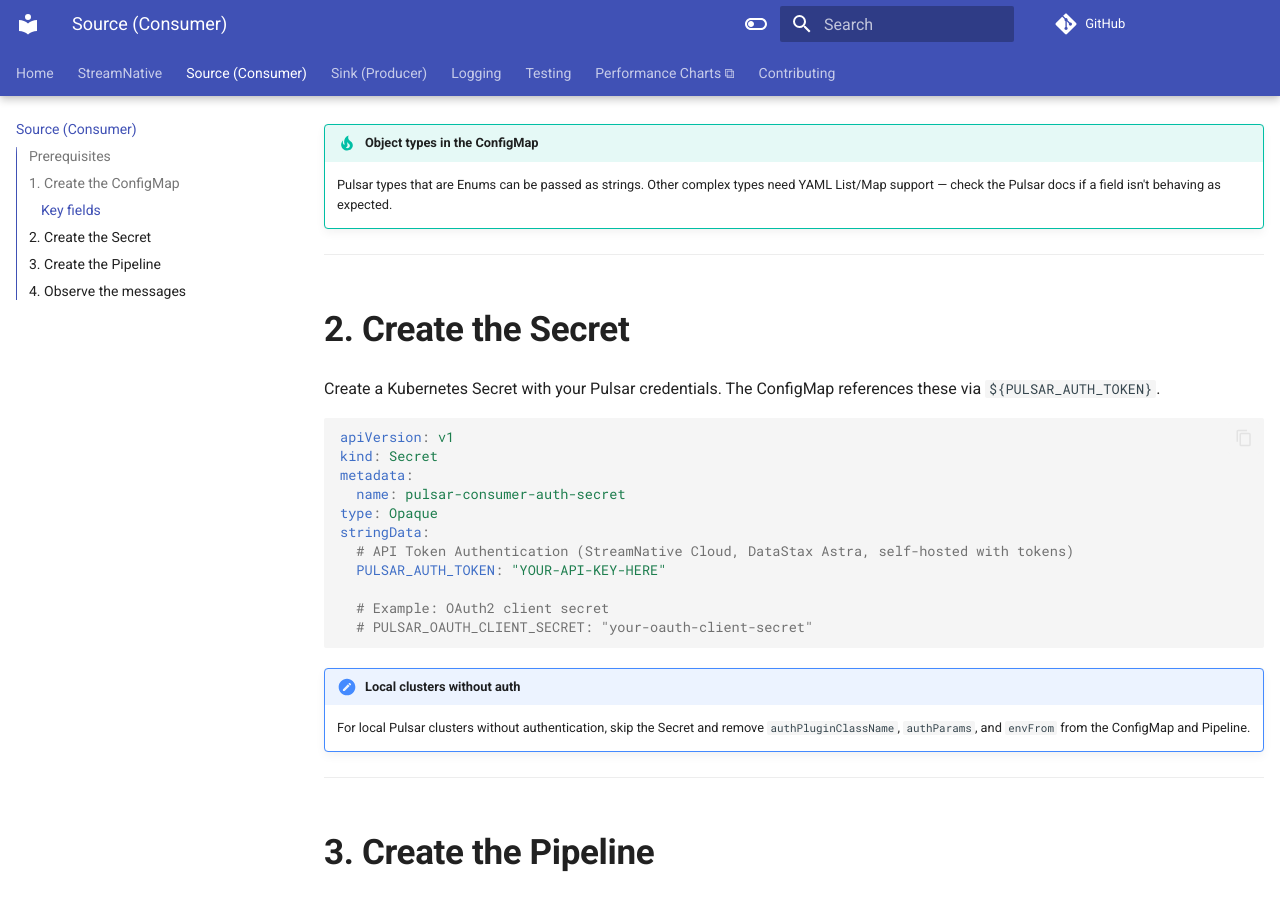
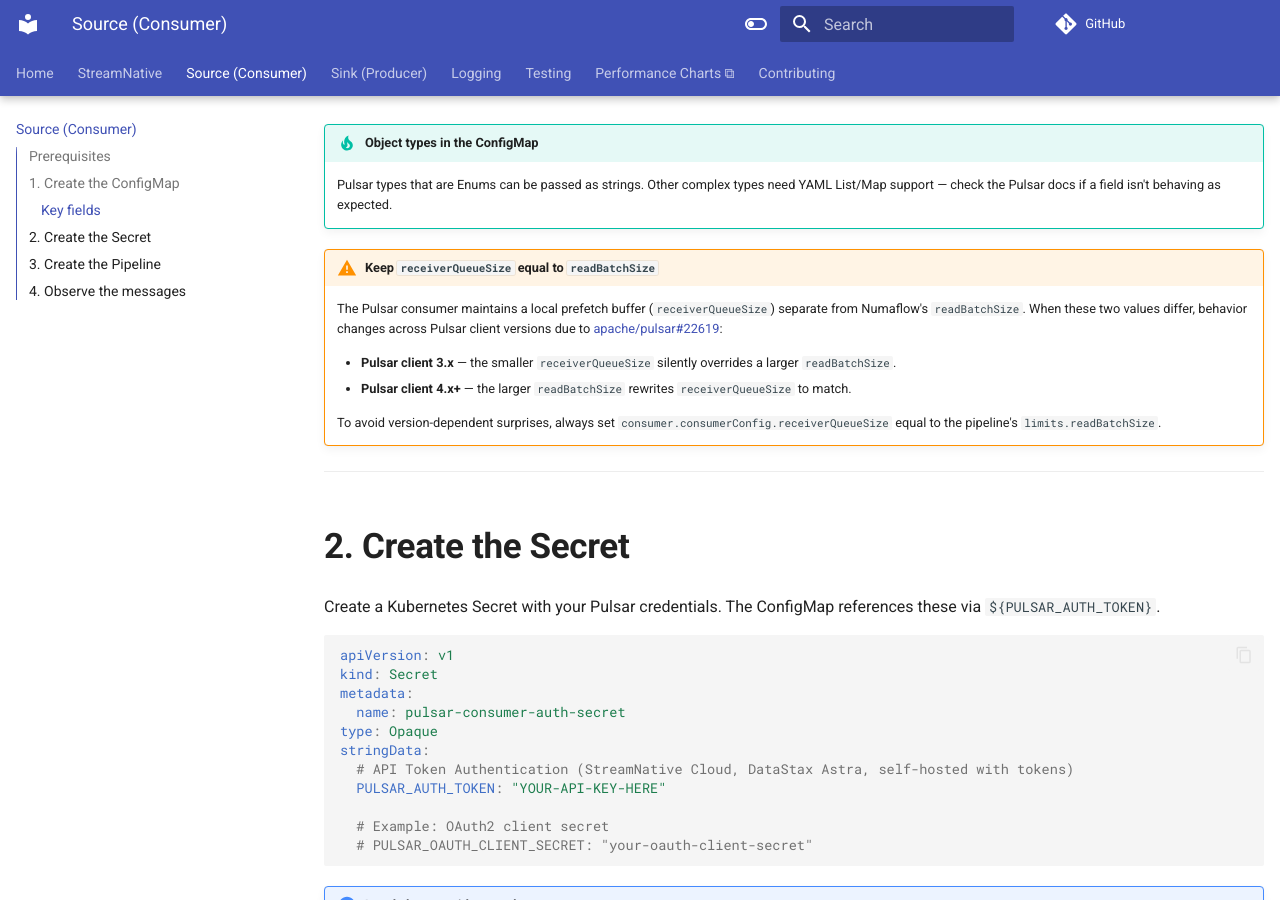
Before and after one commit to numaproj-contrib/apache-pulsar-java, an MkDocs documentation site: the page built from docs/source/byte-array/byte-arr-source.md, in a window 1280 px wide and 900 px high, scrolled down 2048 px. Built offline with MkDocs 1.6.1 and Material for MkDocs 9.7.7, drawn with Linux system fonts in a browser that asks for light colours; comment, search, counter and statistics services are not loaded.

Commit message:
extra note
Signed-off-by: Cece Ma <mayuqing131@gmail.com>

```diff
--- a/docs/source/byte-array/byte-arr-source.md
+++ b/docs/source/byte-array/byte-arr-source.md
@@ -70,6 +70,14 @@ The table below highlights the most common fields. For the full list of accepted
 
 !!! tip "Object types in the ConfigMap"
     Pulsar types that are Enums can be passed as strings. Other complex types need YAML List/Map support — check the Pulsar docs if a field isn't behaving as expected.
+
+!!! warning "Keep `receiverQueueSize` equal to `readBatchSize`"
+    The Pulsar consumer maintains a local prefetch buffer (`receiverQueueSize`) separate from Numaflow's `readBatchSize`. When these two values differ, behavior changes across Pulsar client versions due to [apache/pulsar#22619](https://github.com/apache/pulsar/pull/22619):
+
+    - **Pulsar client 3.x** — the smaller `receiverQueueSize` silently overrides a larger `readBatchSize`.
+    - **Pulsar client 4.x+** — the larger `readBatchSize` rewrites `receiverQueueSize` to match.
+
+    To avoid version-dependent surprises, always set `consumer.consumerConfig.receiverQueueSize` equal to the pipeline's `limits.readBatchSize`.
 
 ---
 
```
